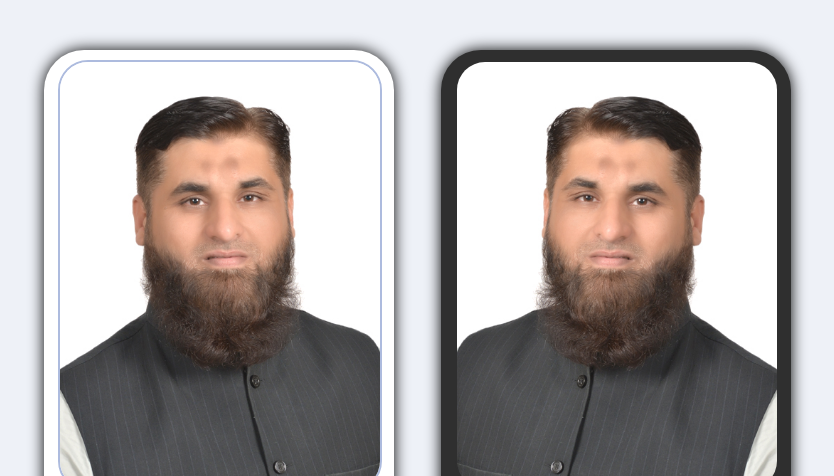
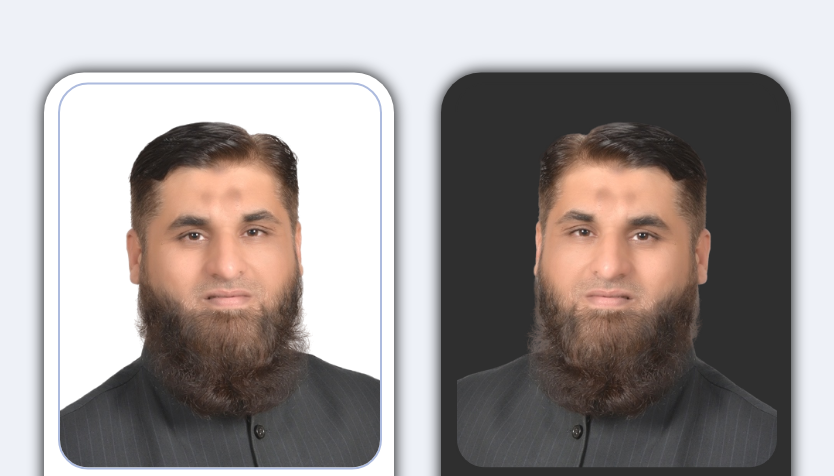
Before and after one commit to iamsajidhanif/css-assignment-04, a plain HTML site: page index.html in a window 1280 px wide. Shown: the top 476 px of the page, without its empty margins (216-1050 px from the left). Drawn offline with Linux system fonts and the light colour scheme.

Commit message:
imgs updated

```diff
--- a/index.html
+++ b/index.html
@@ -21,7 +21,7 @@
   </head>
   <body>
     <div class="main">
-      <img class="img-1" src="./assets/sajid-white.JPG" alt="Sajid Hanif" /><br />
+      <img class="img-1" src="./assets/sajid-wobg.png" alt="Sajid Hanif" /><br />
       <span class="name name-1">Sajid Hanif</span>
       <i class="fa-solid fa-circle-check"></i><br />
       <p class="bio space bio-1">
@@ -46,7 +46,7 @@
     </div>
 
     <div class="main-2">
-      <img class="img-2" src="./assets/sajid-white-a.JPG" alt="Sajid Hanif" /><br />
+      <img class="img-2" src="./assets/sajid-wobg-a.png" alt="Sajid Hanif" /><br />
       <span class="name name-2">Sajid Hanif</span>
       <i class="fa-solid fa-circle-check"></i><br />
       <p class="bio space bio-2">
--- a/style.css
+++ b/style.css
@@ -10,7 +10,7 @@ body {
 
 .main-2 {
   background-color: #2f2f2f;
-  height: 700px;
+  height: 655px;
   width: 350px;
   border-radius: 40px;
   position: absolute;
@@ -22,7 +22,7 @@ body {
 
 .main {
   background-color: white;
-  height: 700px;
+  height: 655px;
   width: 350px;
   position: absolute;
   left: 34%;
```
Also changed, not shown: assets/Female avatar.jpg (deleted).
